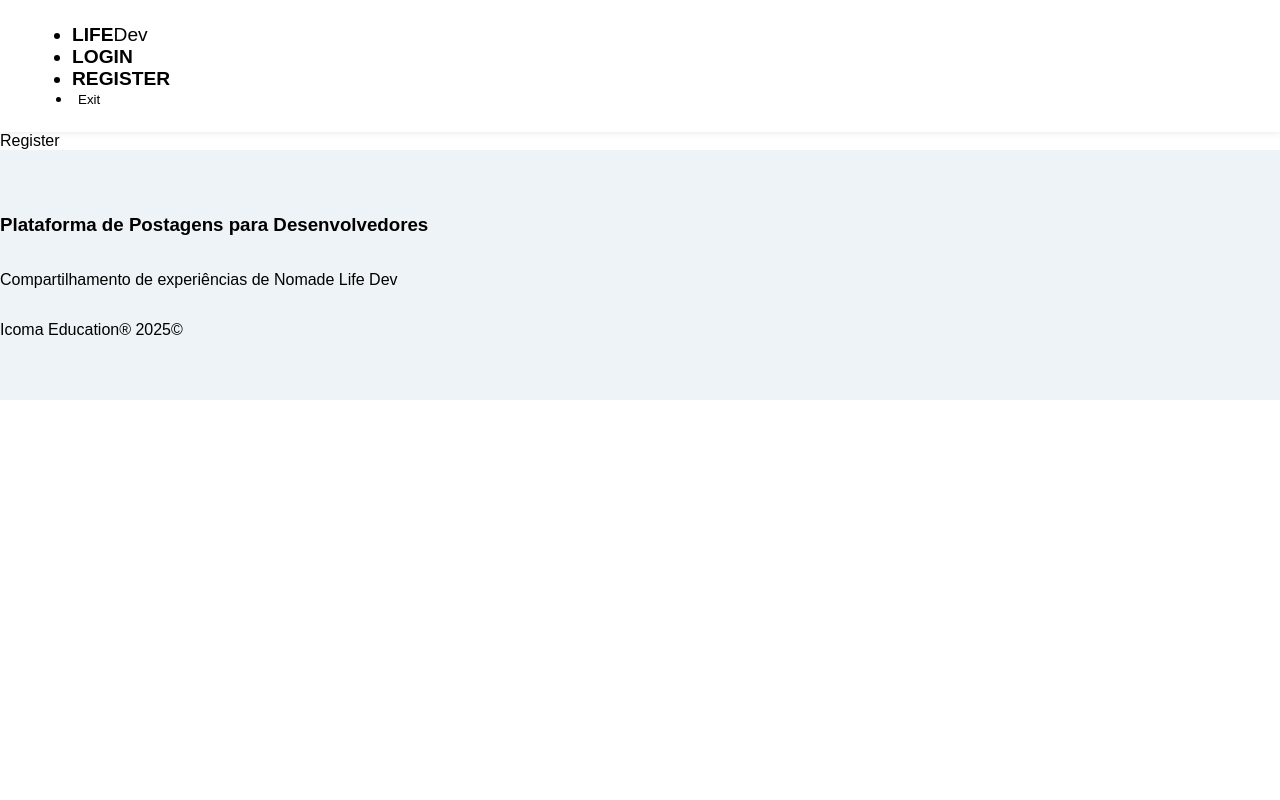
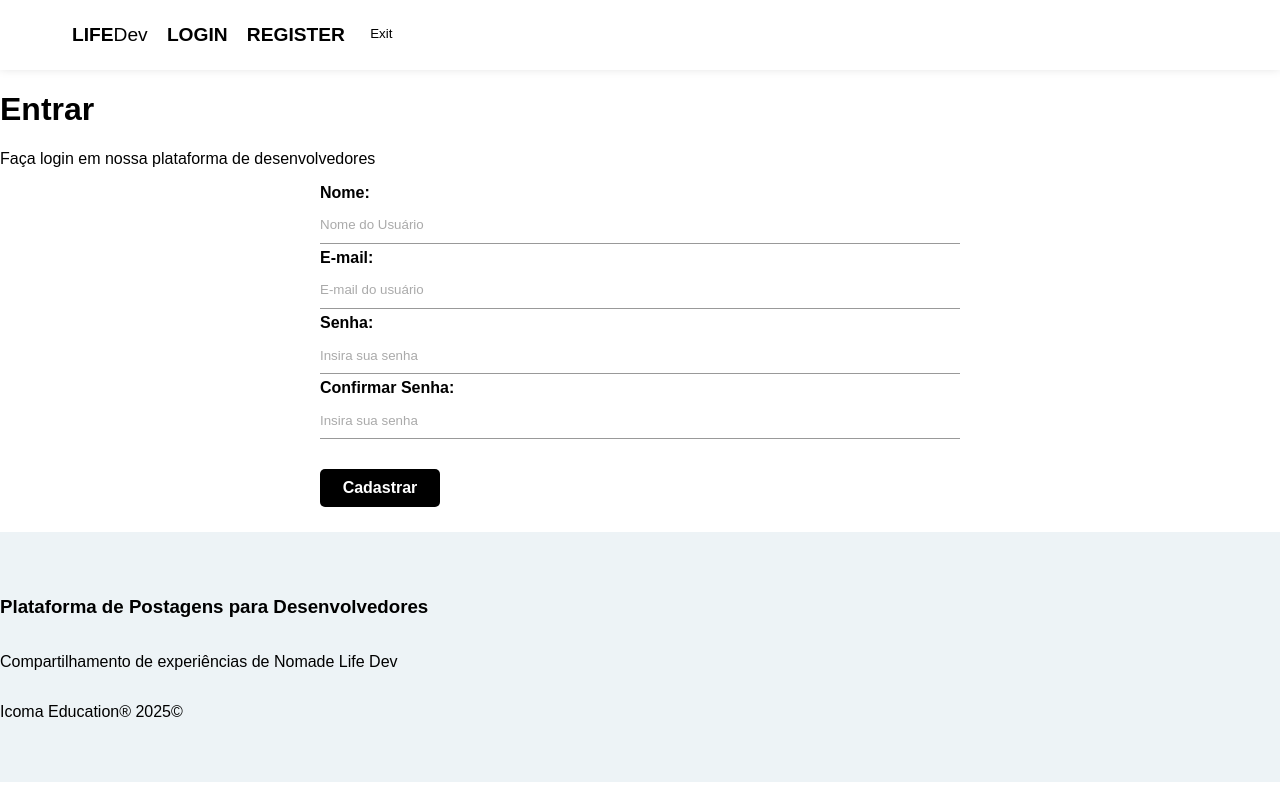
Before and after one commit to RamonSantos10/tp2-lifedev-atividade-ramon, a React (Vite) app: page /register in a window 1280 px wide. Built offline with nearby package versions, Linux system fonts and the light colour scheme.

Commit message:
Configuração inicial do processo de cadastro com Firebase Authentication

```diff
--- a/src/components/Navbar.jsx
+++ b/src/components/Navbar.jsx
@@ -11,31 +11,16 @@
               <span>Life</span>Dev
             </li>
           </NavLink>
-          <NavLink  to='/login' className={styles.brand}>
+          <NavLink  to='/login' className={styles.brand} activeClassName={styles.active}>
             <li>
               <span>Login</span>
             </li>
           </NavLink>
-          <NavLink to='/register' className={styles.brand}>
+          <NavLink to='/register' className={styles.brand} activeClassName={styles.active}>
             <li>
               <span>Register</span>
             </li>
           </NavLink>
-          {/* <NavLink to='/NewPost' className={styles.brand} activeClasName={styles.active}>
-            <li>
-              <span>NewPost</span>
-            </li>
-          </NavLink>
-          <NavLink to='/dashboard' className={styles.brand} activeClasName={styles.active}>
-            <li>
-              <span>Dashboard</span>
-            </li>
-          </NavLink>
-          <NavLink to='/AboutUs' className={styles.brand} activeClasName={styles.active}>
-            <li>
-              <span>About Us</span>
-            </li>
-          </NavLink> */}
           <li>
             <button className={styles.exit}>Exit</button>
           </li>
--- a/src/components/Navbar.module.css
+++ b/src/components/Navbar.module.css
@@ -15,16 +15,16 @@
   text-transform: uppercase;
 }
 
-.links_list {
+.link_list {
   display: flex;
   list-style: none;
 }
 
-.links_list li {
+.link_list li {
   margin-right: 1em;
 }
 
-.links_list li a {
+.link_list li a {
   padding: 0.4em 0.6em;
 }
 
--- a/src/pages/Register/Register.jsx
+++ b/src/pages/Register/Register.jsx
@@ -1,8 +1,90 @@
-import React from 'react'
+import React, { useState } from 'react'
+import { useAuthentication } from '../../hooks/useAuthentication';
 
 const Register = () => {
+
+  const [displayName, setDisplayName] = useState("");
+  const [email, setEmail] = useState("");
+  const [password, setPassword] = useState("");
+  const [confirmPassword, setConfirmPassword] = useState("");
+  const [error, setError] = useState("");
+
+  const {createUser, error: authError, loading} = useAuthentication()
+
+    const handleSubmit = async (e) => {
+      e.preventDefault()
+
+      setError("")
+
+      const user = {
+        displayName,
+        email,
+        password,
+      }
+
+      password !== confirmPassword && setError('As senham não coincidem')
+
+      const res = await createUser(user)
+
+      console.log(res);
+
+
+    }
+
   return (
-    <div>Register</div>
+    <div className={""}>
+      <h1>Entrar</h1>
+      <p>Faça login em nossa plataforma de desenvolvedores</p>
+      <form onSubmit={handleSubmit}>
+      <label>
+          <span>Nome: </span>
+          <input
+            type='text'
+            name='displayName'
+            required
+            placeholder='Nome do Usuário'
+            onChange={(e) => setDisplayName(e.target.value)}
+            value={displayName}
+          />
+        </label>
+        <label>
+          <span>E-mail: </span>
+          <input
+            type='email'
+            name='email'
+            required
+            placeholder='E-mail do usuário'
+            onChange={(e) => setEmail(e.target.value)}
+            value={email}
+          />
+        </label>
+        <label>
+          <span>Senha: </span>
+          <input
+            type='password'
+            name='password'
+            required
+            placeholder='Insira sua senha'
+            onChange={(e) => setPassword(e.target.value)}
+            value={password}
+          />
+        </label>
+        <label>
+          <span>Confirmar Senha: </span>
+          <input
+            type='password'
+            name='confirmPassword'
+            required
+            placeholder='Insira sua senha'
+            onChange={(e) => setConfirmPassword(e.target.value)}
+            value={confirmPassword}
+          />
+        </label>
+        {!loading && <button className='btn'>Cadastrar</button>}
+        {loading && <button className='btn' disabled>Aguarde... </button>}
+        {error && <p>{error}</p>}
+      </form>
+    </div>
   )
 }
 
```
